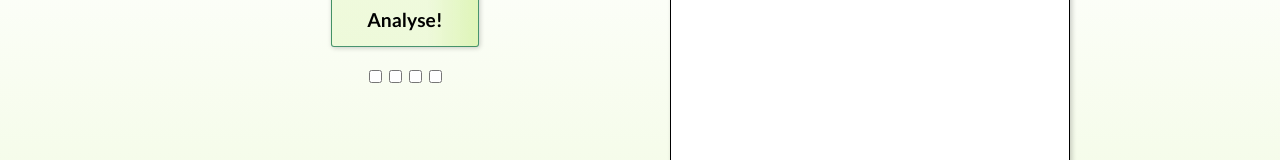
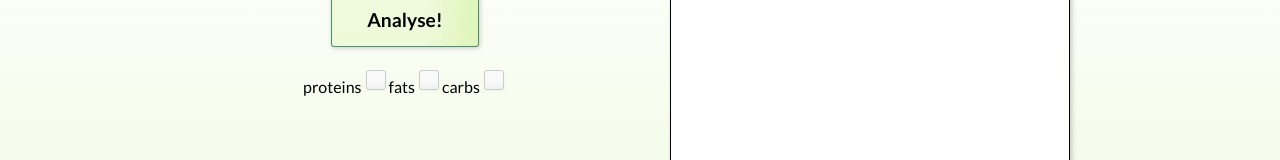
Before and after one commit to TZ-fn/NutritiGuide, a React (Create React App) app: page / in a window 1280 px wide. Shown: the part 603-763 px from the top of the page. Built offline with nearby package versions, Linux system fonts and the light colour scheme; no server answers.

Commit message:
Add a custom styling to the Checkbox component

```diff
--- a/src/components/Main/AnalysisOptions/AnalysisOptions.jsx
+++ b/src/components/Main/AnalysisOptions/AnalysisOptions.jsx
@@ -6,10 +6,9 @@ const StyledAnalysisOptionsContainer = styled.div``;
 
 const AnalysisOptions = () => (
   <StyledAnalysisOptionsContainer>
-    <Checkbox />
-    <Checkbox />
-    <Checkbox />
-    <Checkbox />
+    <Checkbox name='proteins' />
+    <Checkbox name='fats' />
+    <Checkbox name='carbs' />
   </StyledAnalysisOptionsContainer>
 );
 
--- a/src/components/common/Checkbox.jsx
+++ b/src/components/common/Checkbox.jsx
@@ -1,5 +1,50 @@
 import React from 'react';
+import PropTypes from 'prop-types';
+import styled from 'styled-components';
+import theme from 'theme/mainTheme';
 
-const Checkbox = () => <input type='checkbox' name='' id='' />;
+const StyledCheckbox = styled.input`
+  -webkit-appearance: none;
+  background-color: #fafafa;
+  border: 1px solid #cacece;
+  box-shadow: 0 1px 2px rgba(0, 0, 0, 0.05), inset 0px -15px 10px -12px rgba(0, 0, 0, 0.05);
+  padding: 9px;
+  border-radius: 3px;
+  display: inline-block;
+  position: relative;
+
+  &:active,
+  &:active {
+    box-shadow: 0 1px 2px rgba(0, 0, 0, 0.05), inset 0px 1px 3px rgba(0, 0, 0, 0.1);
+  }
+
+  &:checked {
+    background-color: #e9ecee;
+    border: 1px solid #adb8c0;
+    box-shadow: 0 1px 2px rgba(0, 0, 0, 0.05), inset 0px -15px 10px -12px rgba(0, 0, 0, 0.05),
+      inset 15px 10px -12px rgba(255, 255, 255, 0.1);
+    color: #99a1a7;
+  }
+
+  &:checked:after {
+    content: '✔';
+    font-size: 25px;
+    position: absolute;
+    top: -11px;
+    left: 0px;
+    color: ${theme.accentDarkGreen};
+  }
+`;
+
+const Checkbox = ({ name }) => (
+  <label htmlFor={name}>
+    {name}
+    <StyledCheckbox type='checkbox' name={name} id={name} />
+  </label>
+);
+
+Checkbox.propTypes = {
+  name: PropTypes.string.isRequired,
+};
 
 export default Checkbox;
```
Also changed, not shown: 1 other file (tests, documents, lock files or other folders).
